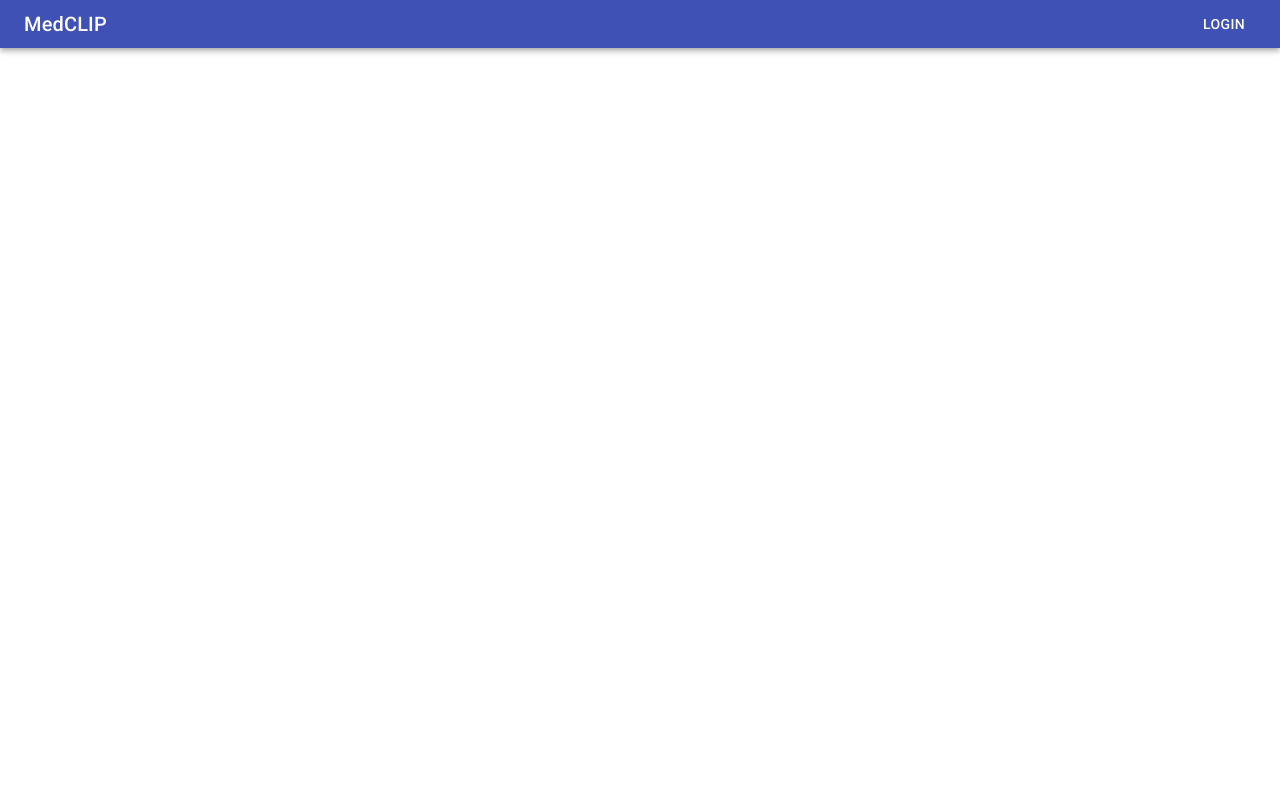
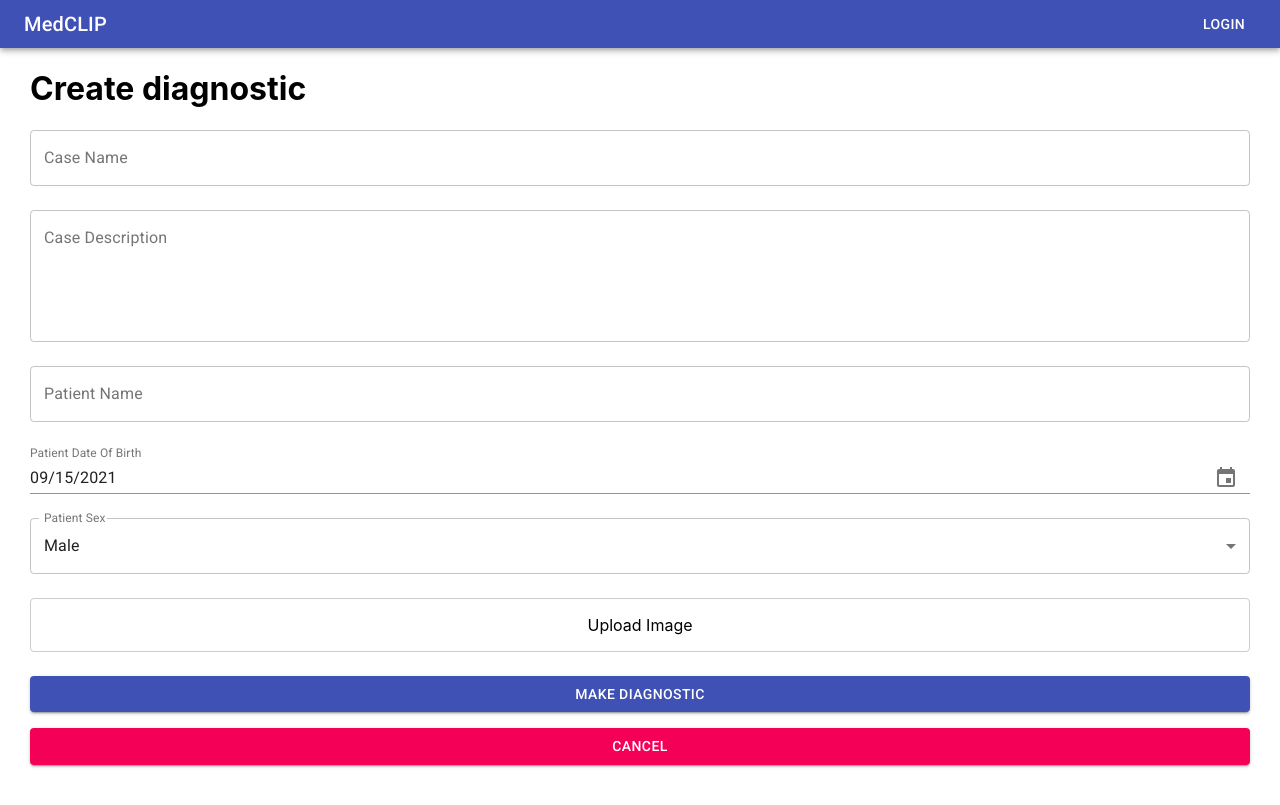
Before and after one commit to KevinTMtz/MedCLIP, a React (Create React App) app: page /test in a window 1280 px wide. Built offline with nearby package versions, Linux system fonts and the light colour scheme.

Commit message:
CaseForm component

```diff
--- a/package.json
+++ b/package.json
@@ -3,8 +3,12 @@
   "version": "0.1.0",
   "private": true,
   "dependencies": {
+    "@date-io/date-fns": "1.x",
+    "@date-io/luxon": "^2.11.1",
+    "@date-io/moment": "^2.11.0",
     "@material-ui/core": "^4.12.3",
     "@material-ui/icons": "^4.11.2",
+    "@material-ui/pickers": "^3.3.10",
     "@testing-library/jest-dom": "^5.11.4",
     "@testing-library/react": "^11.1.0",
     "@testing-library/user-event": "^12.1.10",
@@ -15,6 +19,7 @@
     "@types/react-router": "^5.1.16",
     "@types/react-router-dom": "^5.1.8",
     "concurrently": "^6.2.1",
+    "date-fns": "^2.23.0",
     "react": "^17.0.2",
     "react-dom": "^17.0.2",
     "react-router": "^5.2.1",
--- a/src/App.tsx
+++ b/src/App.tsx
@@ -1,4 +1,5 @@
-import React, { MouseEvent, useState } from 'react';
+import React from 'react';
+import { MouseEvent, useState } from 'react';
 import { BrowserRouter as Router } from 'react-router-dom';
 import { Route, Switch } from 'react-router';
 import {
@@ -17,15 +18,11 @@ import { AccountCircle } from '@material-ui/icons';
 
 import Homepage from './containers/Homepage';
 import Landingpage from './containers/Landingpage';
+import { styles } from './styles';
+import CreateForm from './containers/cases/CreateForm';
 
-const useStyles = makeStyles((theme: Theme) =>
+const appBarStyles = makeStyles((_: Theme) =>
   createStyles({
-    root: {
-      flexGrow: 1,
-    },
-    menuButton: {
-      marginRight: theme.spacing(2),
-    },
     title: {
       flexGrow: 1,
     },
@@ -33,7 +30,8 @@ const useStyles = makeStyles((theme: Theme) =>
 );
 
 const App = () => {
-  const classes = useStyles();
+  const classesAppBar = appBarStyles();
+  const classes = styles();
 
   // TODO: Check if auth
   const auth = false;
@@ -51,10 +49,13 @@ const App = () => {
 
   return (
     <Router>
-      <div>
       <AppBar position='static'>
         <Toolbar variant='dense'>
-            <Typography className={classes.title} variant='h6' color='inherit'>
+          <Typography
+            className={classesAppBar.title}
+            variant='h6'
+            color='inherit'
+          >
             MedCLIP
           </Typography>
           {!auth && <Button color='inherit'>Login</Button>}
@@ -85,12 +86,16 @@ const App = () => {
         </Toolbar>
       </AppBar>
 
+      <div className={classes.rootDiv}>
         <Switch>
           <Route exact path='/home'>
             <Homepage />
           </Route>
           <Route exact path='/'>
             <Landingpage />
+          </Route>
+          <Route exact path='/test'>
+            <CreateForm />
           </Route>
         </Switch>
       </div>
--- /dev/null
+++ b/src/components/cases/CaseDiagnostic.tsx
@@ -0,0 +1,26 @@
+import React from 'react';
+
+import { styles } from '../../styles';
+
+interface CaseDiagnosticProps {
+  imageURL: string | undefined;
+}
+
+const CaseDiagnostic = (props: CaseDiagnosticProps) => {
+  const classes = styles();
+
+  return (
+    <div>
+      <header>
+        <h1>Case Diagnostic</h1>
+        <img
+          alt='Could not display'
+          src={props.imageURL}
+          className={classes.styledInputImagePreview}
+        ></img>
+      </header>
+    </div>
+  );
+};
+
+export default CaseDiagnostic;
--- /dev/null
+++ b/src/components/cases/CaseForm.tsx
@@ -0,0 +1,152 @@
+import React from 'react';
+import {
+  TextField,
+  createStyles,
+  makeStyles,
+  Theme,
+  Button,
+  Select,
+  InputLabel,
+  FormControl,
+} from '@material-ui/core';
+import {
+  KeyboardDatePicker,
+  MuiPickersUtilsProvider,
+} from '@material-ui/pickers';
+import DateFnsUtils from '@date-io/date-fns';
+
+import { styles } from '../../styles';
+
+const caseFormStyles = makeStyles((_: Theme) =>
+  createStyles({
+    inputImageLabel: {
+      display: 'flex',
+      flexDirection: 'column',
+      alignItems: 'center',
+      padding: '16px 16px',
+      cursor: 'pointer',
+      textAlign: 'center',
+      width: 'calc(100% - 34px)',
+      border: '1px solid #ccc',
+      borderRadius: '4px',
+      '&:hover': {
+        border: '1px solid black',
+      },
+    },
+    styledInputImage: {
+      height: '0px',
+      opacity: '0',
+      position: 'relative',
+      top: '-30px',
+    },
+  }),
+);
+
+interface PatientCaseData {
+  patientBirthDate: Date | null;
+  sex: string;
+}
+
+interface CaseFormProps {
+  title: string;
+  imageFile: File | undefined;
+  setImageFile: React.Dispatch<React.SetStateAction<File | undefined>>;
+  imageURL: string | undefined;
+  setImageURL: React.Dispatch<React.SetStateAction<string | undefined>>;
+  patientCase: PatientCaseData;
+  setPatientCase: React.Dispatch<React.SetStateAction<PatientCaseData>>;
+}
+
+const CaseForm = (props: CaseFormProps) => {
+  const classesCaseForm = caseFormStyles();
+  const classes = styles();
+
+  return (
+    <div>
+      <header>
+        <h1>{props.title}</h1>
+      </header>
+      <form className={classes.displayRows}>
+        <TextField variant='outlined' label='Case Name' />
+        <TextField
+          label='Case Description'
+          multiline
+          rows={5}
+          variant='outlined'
+        />
+        <TextField variant='outlined' label='Patient Name' />
+        <MuiPickersUtilsProvider utils={DateFnsUtils}>
+          <KeyboardDatePicker
+            disableToolbar
+            variant='inline'
+            id='date-picker-inline'
+            label='Patient Date Of Birth'
+            format='MM/dd/yyyy'
+            value={props.patientCase.patientBirthDate}
+            onChange={(date: Date | null) =>
+              props.setPatientCase({
+                ...props.patientCase,
+                patientBirthDate: date,
+              })
+            }
+          />
+        </MuiPickersUtilsProvider>
+        <FormControl variant='outlined'>
+          <InputLabel htmlFor='outlined-age-native-simple'>
+            Patient Sex
+          </InputLabel>
+          <Select
+            native
+            value={props.patientCase.sex}
+            onChange={(event: React.ChangeEvent<{ value: unknown }>) =>
+              props.setPatientCase({
+                ...props.patientCase,
+                sex: event.target.value as string,
+              })
+            }
+            label='Patien Sex'
+          >
+            <option value={'Male'}>Male</option>
+            <option value={'Female'}>Female</option>
+          </Select>
+        </FormControl>
+        <label className={classesCaseForm.inputImageLabel}>
+          {props.imageFile
+            ? `Image file: ${props.imageFile.name}`
+            : 'Upload Image'}
+          <input
+            type='file'
+            accept='image/*'
+            className={classesCaseForm.styledInputImage}
+            required={props.imageFile ? false : true}
+            onChange={(event) => {
+              const newImageFile = event.target.files
+                ? event.target.files[0]
+                : props.imageFile;
+              props.setImageFile(newImageFile);
+              props.setImageURL(URL.createObjectURL(newImageFile));
+            }}
+          />
+          {props.imageFile && (
+            <img
+              alt='Could not display'
+              src={props.imageURL}
+              className={classes.styledInputImagePreview}
+            ></img>
+          )}
+        </label>
+
+        <div className={classes.displayRowsButtons}>
+          <Button variant='contained' color='primary'>
+            Make diagnostic
+          </Button>
+          <Button variant='contained' color='secondary'>
+            Cancel
+          </Button>
+        </div>
+      </form>
+    </div>
+  );
+};
+
+export default CaseForm;
--- /dev/null
+++ b/src/containers/cases/CreateForm.tsx
@@ -0,0 +1,34 @@
+import React, { useState } from 'react';
+import CaseDiagnostic from '../../components/cases/CaseDiagnostic';
+import CaseForm from '../../components/cases/CaseForm';
+
+interface PatientCaseData {
+  patientBirthDate: Date | null;
+  sex: string;
+}
+
+const CreateCaseForm = () => {
+  const [patientCase, setPatientCase] = useState<PatientCaseData>({
+    patientBirthDate: new Date(),
+    sex: 'Male',
+  });
+
+  const [imageFile, setImageFile] = useState<File>();
+  const [imageURL, setImageURL] = useState<string>();
+
+  return (
+    <div>
+      <CaseForm
+        title='Create diagnostic'
+        imageFile={imageFile}
+        setImageFile={setImageFile}
+        imageURL={imageURL}
+        setImageURL={setImageURL}
+        patientCase={patientCase}
+        setPatientCase={setPatientCase}
+      />
+    </div>
+  );
+};
+
+export default CreateCaseForm;
--- /dev/null
+++ b/src/styles/index.tsx
@@ -0,0 +1 @@
+export * from './styles';
--- /dev/null
+++ b/src/styles/styles.tsx
@@ -0,0 +1,33 @@
+import { createStyles, makeStyles, Theme } from '@material-ui/core';
+
+export const styles = makeStyles((theme: Theme) =>
+  createStyles({
+    rootDiv: {
+      margin: '0px 30px',
+    },
+    displayRows: {
+      display: 'flex',
+      flexDirection: 'column',
+      '& > *': {
+        marginBottom: theme.spacing(3),
+      },
+    },
+    displayRowsButtons: {
+      display: 'flex',
+      flexDirection: 'column',
+      '& > *': {
+        marginBottom: theme.spacing(2),
+      },
+    },
+
+    // Case form & diagnostic
+    styledInputImagePreview: {
+      maxWidth: '50%',
+      maxHeight: '300px',
+      marginTop: '16px',
+      '@media (max-width: 600px)': {
+        maxWidth: '90%',
+      },
+    },
+  }),
+);
```
Also changed, not shown: src/containers/cases/EditCaseForm.tsx (added, +34 -0 lines), 1 other file (tests, documents, lock files or other folders). Lines whose indentation alone changed are shown as unchanged.
